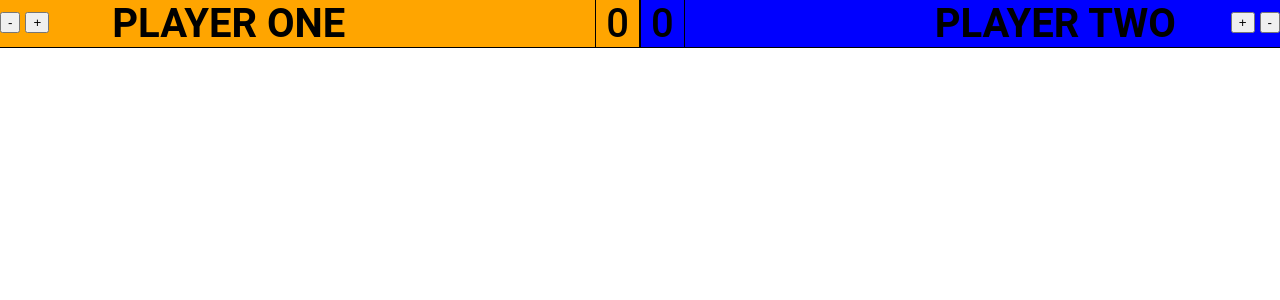
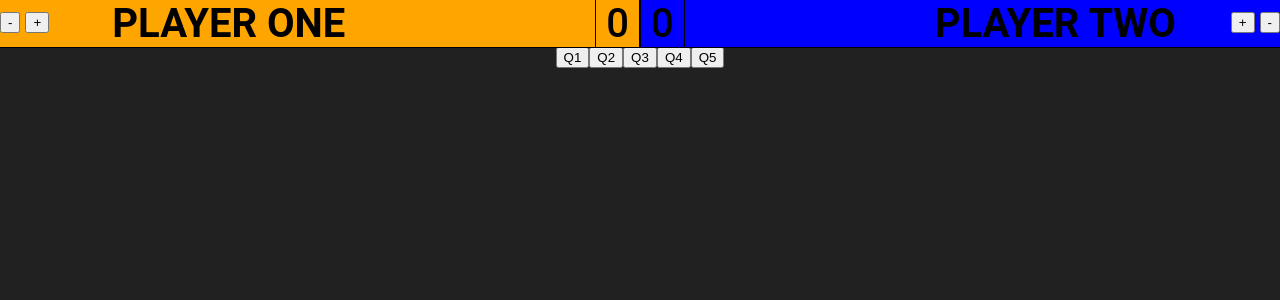
Before and after one commit to GuiHQz/quiz-final, a React (Vite) app: page /quiz in a window 1280 px wide. Shown: the top 300 px of the page. Built offline with nearby package versions, Linux system fonts and the light colour scheme.

Commit message:
feat: adição botões para alternar render questões

```diff
--- /dev/null
+++ b/src/features/components/ToggleQuestions/index.tsx
@@ -0,0 +1,31 @@
+import * as Styles from "./styles";
+import { AllTypeQuestions } from "../../pages/Quiz";
+import { List1 } from "../../pages/Quiz/components/List1";
+
+interface ToggleQuestionsProps {
+  currentPageQuestion: AllTypeQuestions;
+}
+
+export const ToggleQuestions: React.FC<ToggleQuestionsProps> = ({
+  currentPageQuestion,
+}) => {
+  return (
+    <Styles.Container>
+      {currentPageQuestion == "Q1" && (
+        <List1 />
+      )}
+      {currentPageQuestion == "Q2" && (
+        <div>2</div>
+      )}
+      {currentPageQuestion == "Q3" && (
+        <div>3</div>
+      )}
+      {currentPageQuestion == "Q4" && (
+        <div>4</div>
+      )}
+      {currentPageQuestion == "Q5" && (
+        <div>5</div>
+      )}
+    </Styles.Container>
+  )
+}
--- /dev/null
+++ b/src/features/components/ToggleQuestions/styles.ts
@@ -0,0 +1,5 @@
+import styled from "styled-components";
+
+export const Container = styled.div`
+
+`
--- /dev/null
+++ b/src/features/pages/Quiz/components/List1/index.tsx
@@ -0,0 +1,9 @@
+import * as Styles from "./styles";
+
+export const List1: React.FC = () => {
+  return (
+    <Styles.Container>
+      <h1>Title</h1>
+    </Styles.Container>
+  )
+}
--- /dev/null
+++ b/src/features/pages/Quiz/components/List1/styles.ts
@@ -0,0 +1,5 @@
+import styled from "styled-components";
+
+export const Container = styled.div`
+    color: white;
+`
--- a/src/features/pages/Quiz/index.tsx
+++ b/src/features/pages/Quiz/index.tsx
@@ -1,18 +1,50 @@
-import React from "react";
+import React, { useEffect, useState } from "react";
 import * as Styles from "./styles";
 import { Scoreboard } from "../../components/Scoreboard";
+import { ToggleQuestions } from "../../components/ToggleQuestions";
+
+export type AllTypeQuestions = "Q1" | "Q2" | "Q3" | "Q4" | "Q5";
 
 const Quiz = () => {
+  const [ currentQuestion, setCurrentQuestion ] = useState<AllTypeQuestions>();
+  const [ opacity, setOpacity ] = useState(1);
+
+  const onChangeQuestion = (type: AllTypeQuestions) => {
+    if (currentQuestion !== type){
+      setOpacity(0);
+      setTimeout(() => {
+        setCurrentQuestion(type);
+        setOpacity(1);
+      }, 300)
+    }
+  };
+
   return (
     <Styles.Container>
+      <Styles.Scoreboard>
         <Scoreboard
           namePOne="Player One"
           namePTwo="Player Two"
           scorePOne={0}
           scorePTwo={0}
         />
+      </Styles.Scoreboard>
+      <Styles.Toggle>
+        <Styles.ToggleWrapper>
+          <button onClick={() => onChangeQuestion("Q1")}>Q1</button>
+          <button onClick={() => onChangeQuestion("Q2")}>Q2</button>
+          <button onClick={() => onChangeQuestion("Q3")}>Q3</button>
+          <button onClick={() => onChangeQuestion("Q4")}>Q4</button>
+          <button onClick={() => onChangeQuestion("Q5")}>Q5</button>
+        </Styles.ToggleWrapper>
+      </Styles.Toggle>
+      <Styles.Content>
+        <Styles.ContentWrapper opacity={opacity}>
+          <ToggleQuestions currentPageQuestion={currentQuestion!} />
+        </Styles.ContentWrapper>
+      </Styles.Content>
     </Styles.Container>
-  )
+  );
 }
 
 export default Quiz;
--- a/src/features/pages/Quiz/styles.ts
+++ b/src/features/pages/Quiz/styles.ts
@@ -3,3 +3,29 @@ import styled from "styled-components";
 export const Container = styled.div`
 
 `
+
+export const Scoreboard = styled.div`
+	width: 100%;
+	position: absolute;
+`
+
+export const Toggle = styled.div`
+	display: block;
+	position: absolute;
+	top: 47px;
+	left: 50%;
+	right: 50%;
+`
+export const ToggleWrapper = styled.div`
+	display: flex;
+	justify-content: center;
+`
+
+export const Content = styled.div`
+	height: 100vh;
+	background-color: #212121;
+`
+
+export const ContentWrapper = styled.div<{opacity: number}>`
+	padding-top: 250px;
+`
```
Lines whose indentation alone changed are shown as unchanged.
